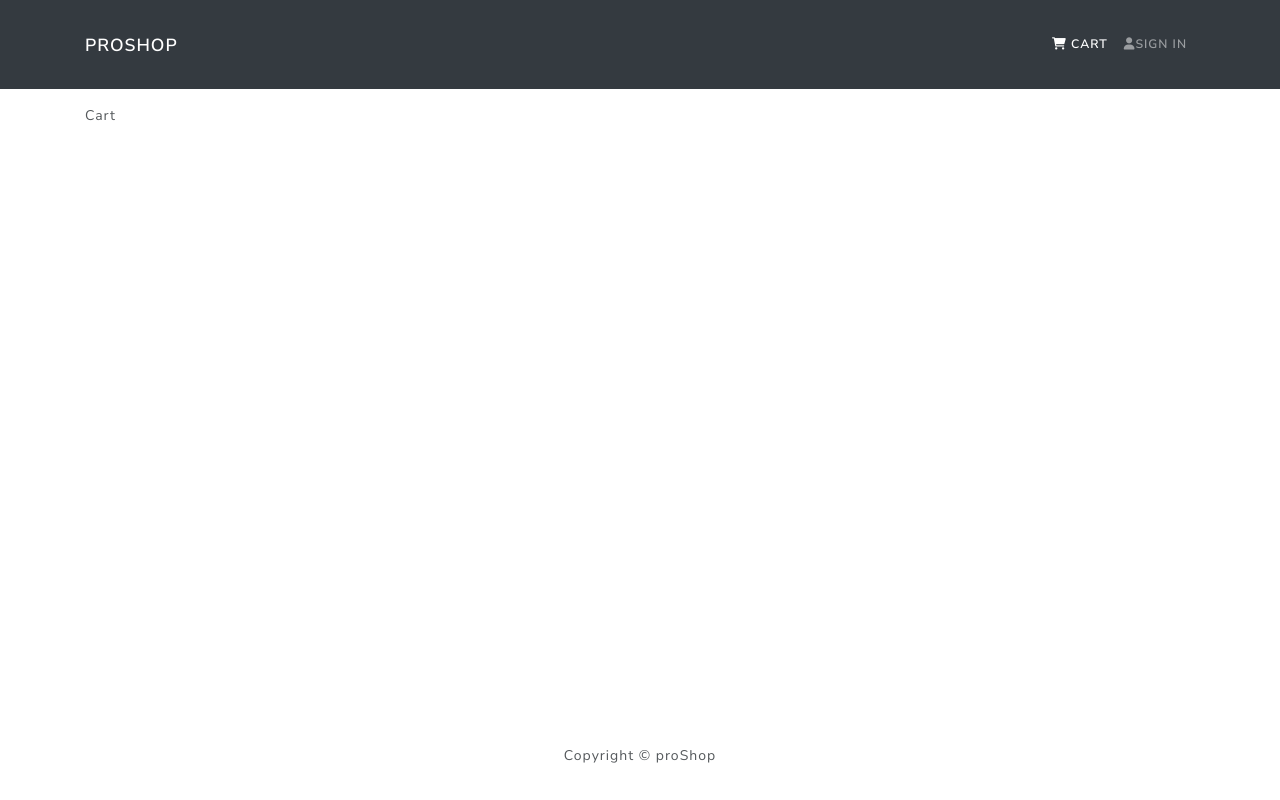
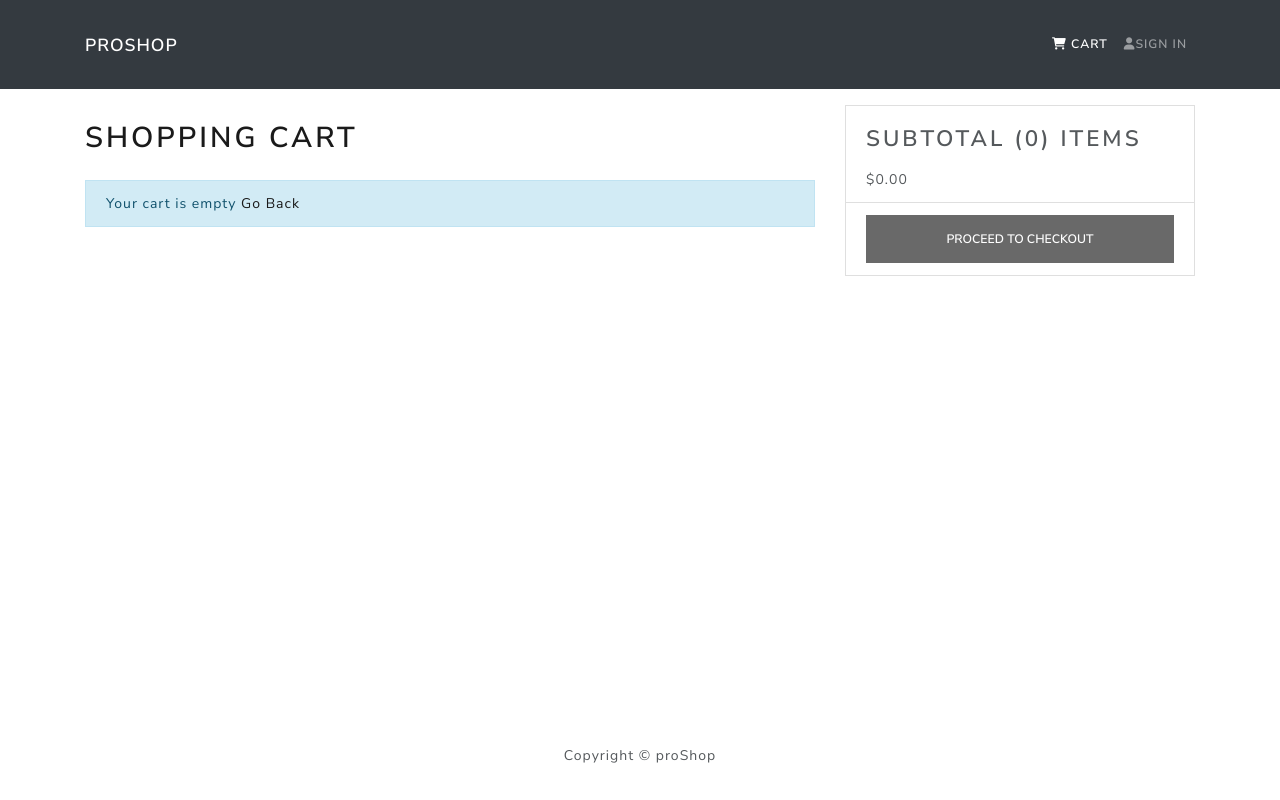
Before and after one commit to GraceYou500/Mern-stack-project-ProShop, a React (Create React App) app in the folder frontend/: page /cart in a window 1280 px wide. Built offline with nearby package versions, Linux system fonts and the light colour scheme.

Commit message:
cart screen for checkout

```diff
--- a/frontend/src/index.css
+++ b/frontend/src/index.css
@@ -6,6 +6,16 @@ h3 {
   padding: 1rem 0;
 }
 
+h1 {
+  font-size: 1.8rem;
+  padding: 1rem 0;
+}
+
+h2 {
+  font-size: 1.4rem;
+  padding: 0.5rem 0;
+}
+
 .rating span {
   margin: 0.1rem;
 }
--- a/frontend/src/screens/CartScreen.js
+++ b/frontend/src/screens/CartScreen.js
@@ -35,7 +35,93 @@ const CartScreen = () => {
     }
   }, [dispatch, productId, qty]);
 
-  return <div>Cart</div>;
+  const removeFromCartHandler = (id) => {
+    console.log('remove');
+  };
+
+  const checkoutHandler = () => {
+    console.log('checkout');
+    navigate('/login?redirect=shipping');
+  };
+
+  return (
+    <Row>
+      <Col md={8}>
+        <h1>Shopping Cart</h1>
+        {cartItems.length === 0 ? (
+          <Message>
+            Your cart is empty <Link to='/'>Go Back</Link>
+          </Message>
+        ) : (
+          <ListGroup variant='flush'>
+            {cartItems.map((el) => (
+              <ListGroup.Item key={el.product}>
+                <Row>
+                  <Col md={2}>
+                    <Image src={el.image} alt={el.name} fluid rounded />
+                  </Col>
+                  <Col md={3}>
+                    <Link to={`/product/${el.product}`}>{el.name}</Link>
+                  </Col>
+                  <Col md={2}>${el.price}</Col>
+                  <Col md={2}>
+                    <Form.Control
+                      as='select'
+                      value={el.qty}
+                      onChange={(e) =>
+                        dispatch(addToCart(el.product, Number(e.target.value)))
+                      }
+                    >
+                      {[...Array(el.countInStock).keys()].map((x) => (
+                        <option key={x + 1} value={x + 1}>
+                          {x + 1}
+                        </option>
+                      ))}
+                    </Form.Control>
+                  </Col>
+                  <Col md={2}>
+                    <Button
+                      type='button'
+                      variant='light'
+                      onClick={() => removeFromCartHandler(el.product)}
+                    >
+                      <i className='fas fa-trash'></i>
+                    </Button>
+                  </Col>
+                </Row>
+              </ListGroup.Item>
+            ))}
+          </ListGroup>
+        )}
+      </Col>
+      <Col md={4}>
+        <Card>
+          <ListGroup variant='flush'>
+            <ListGroup.Item>
+              <h2>
+                Subtotal ({cartItems.reduce((acc, el) => acc + el.qty, 0)})
+                items
+              </h2>
+              $
+              {cartItems
+                .reduce((acc, el) => acc + el.qty * el.price, 0)
+                .toFixed(2)}
+            </ListGroup.Item>
+            <ListGroup.Item>
+              <Button
+                type='button'
+                className='btn-block'
+                disabled={cartItems.length === 0}
+                onClick={checkoutHandler}
+              >
+                Proceed to Checkout
+              </Button>
+            </ListGroup.Item>
+          </ListGroup>
+        </Card>
+      </Col>
+    </Row>
+  );
 };
 
 export default CartScreen;
```
